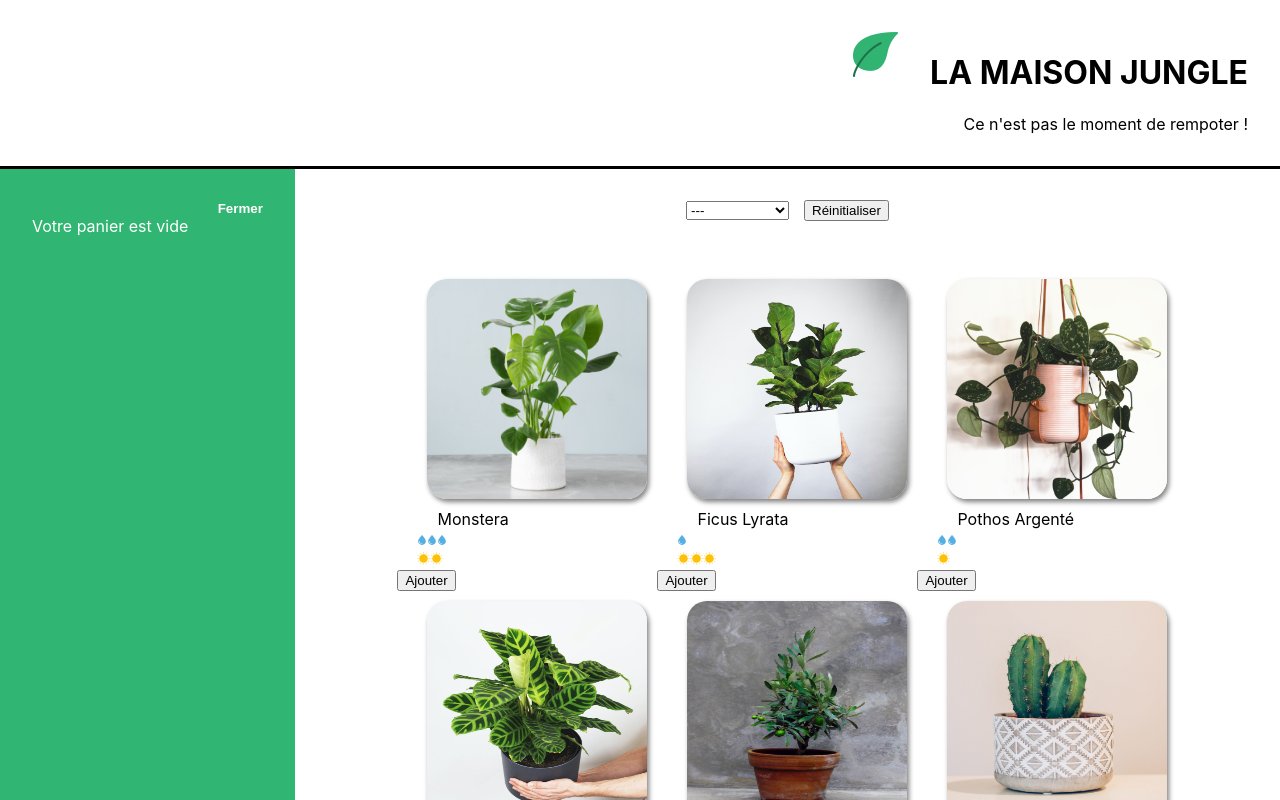
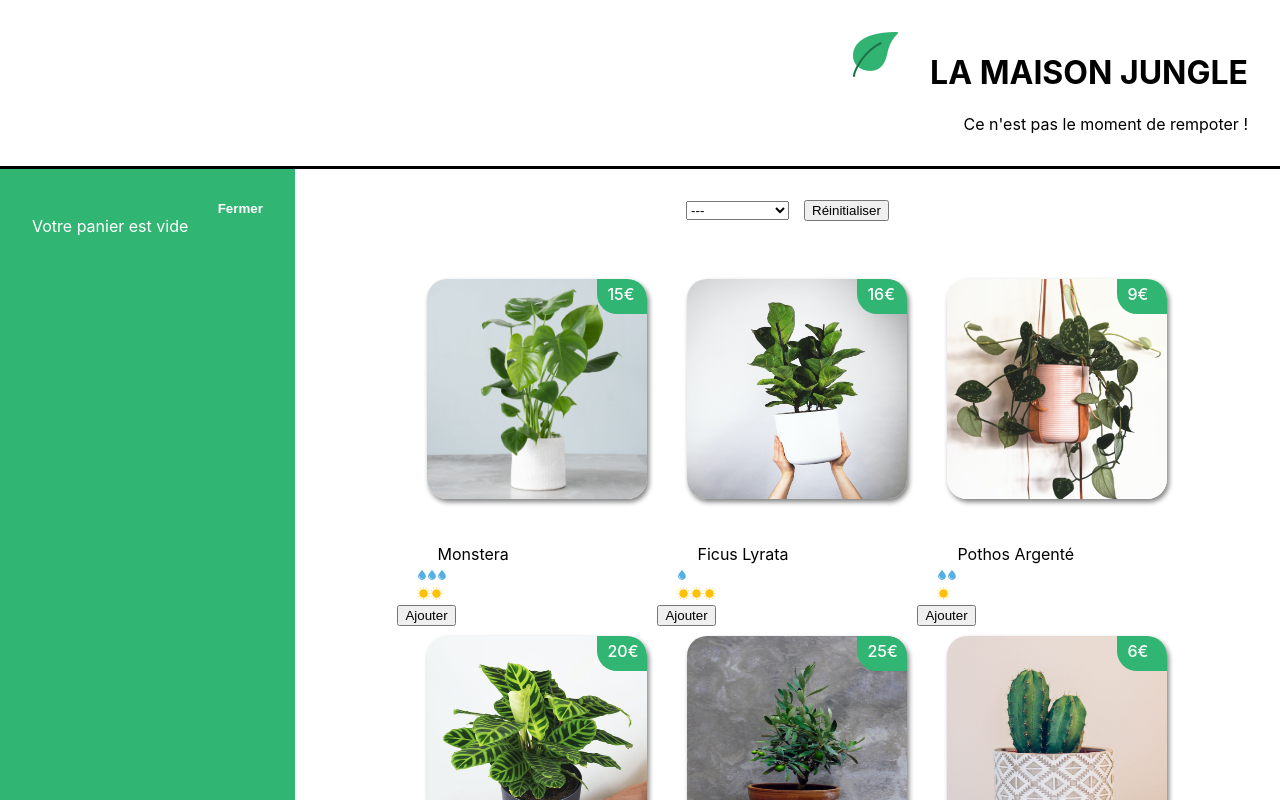
Before and after one commit to AmandineSis/la-maison-jungle, a React (Create React App) app: page / in a window 1280 px wide. Shown: the top 800 px of the page. Built offline with nearby package versions, Linux system fonts and the light colour scheme.

Commit message:
Price added to plantItem

```diff
--- a/src/components/PlantItem.js
+++ b/src/components/PlantItem.js
@@ -5,10 +5,11 @@ function handleClick(plantName) {
     alert(`✨ Vous avez ajouté 1 ${plantName} à votre panier✨`)
 }
 
-function PlantItem ({name, cover, id, light, water}){
+function PlantItem ({name, cover, id, light, water, price}){
 
    return <li key={id} className='lmj-plant-item' onClick={() => handleClick}>
         <img src={cover} alt={`${name} cover`} className="lmj-plant-item-cover" />
+        {<div className='lmj-price'>{price}€</div>}
         <p className="lmj-plant-name">{name}</p>
         <div >
             <CareScale careType='water' scaleValue={water} />
--- a/src/styles/PlantItem.css
+++ b/src/styles/PlantItem.css
@@ -6,6 +6,18 @@
 	box-shadow: grey 2px 3px 5px;
 }
 
+.lmj-price {
+	position: relative;
+	right: -180px;
+	top: -230px;
+	width: 30px;
+	height: 25px;
+	font-weight: 500;
+	color: white;
+	padding: 5px 10px;
+	background-color: #31b572;
+	border-radius: 0 20px 0;
+}
 .lmj-plant-item {
 	display: flex;
 	flex-wrap: wrap;
```
